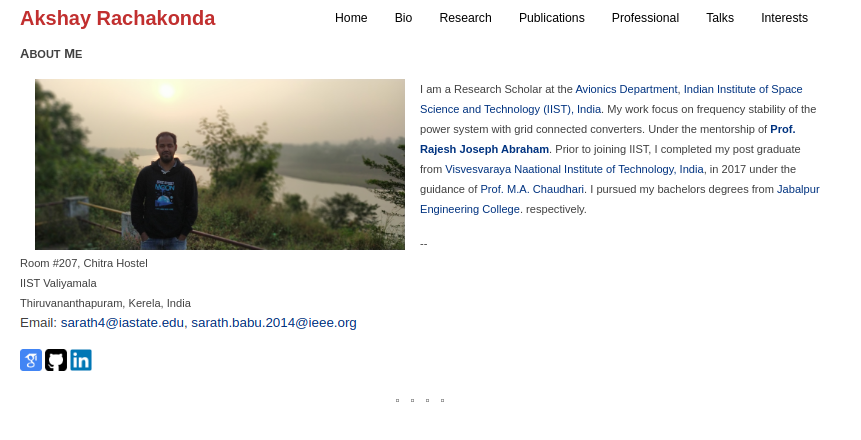
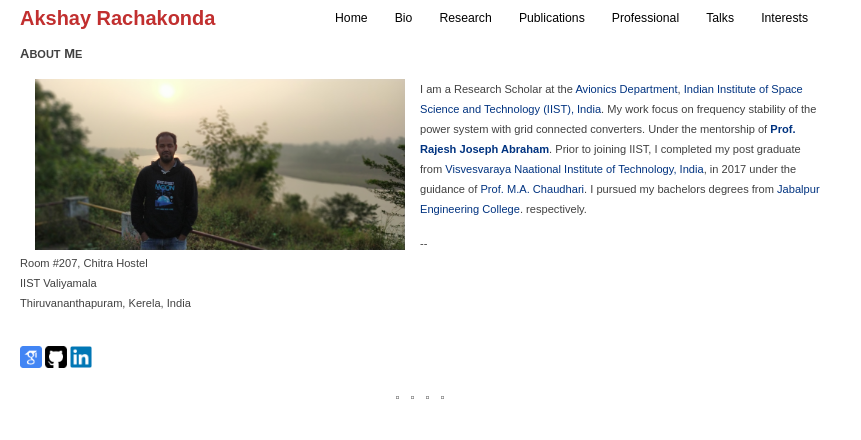
Before and after one commit to akshay-rachakonda/akshay-rachakonda.github.io, a plain HTML site: page index.html in a window 1280 px wide. Shown: the whole page, without its empty margins (0-861 px from the left). Drawn offline with Linux system fonts and the light colour scheme.

Commit message:
Update index.html

```diff
--- a/index.html
+++ b/index.html
@@ -28,7 +28,8 @@ respectively.<br></p>
 Room #207, Chitra Hostel<br>
 IIST Valiyamala<br>
 Thiruvananthapuram, Kerela, India<br>
-<img src="images/email.png"><br></p>
+
+<br></p>
 
 <p>
 <a href="https://scholar.google.com/citations?hl=en&user=OhJt5jsAAAAJ" title="Google Scholar"><img src="images/googlescholar.png"
```
